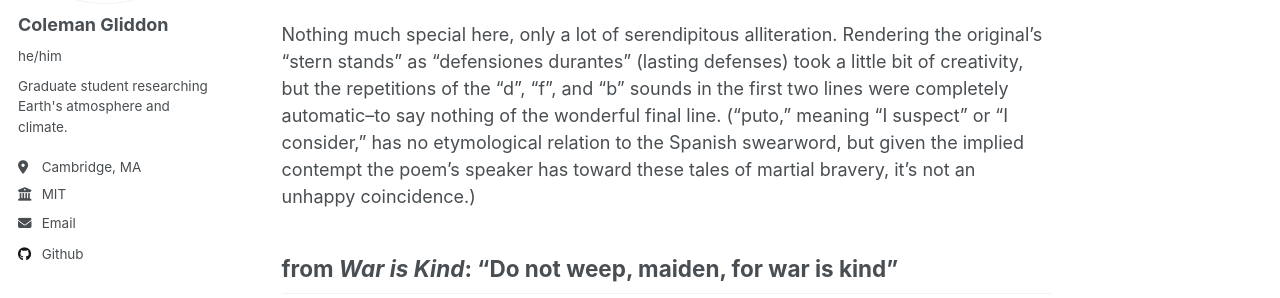
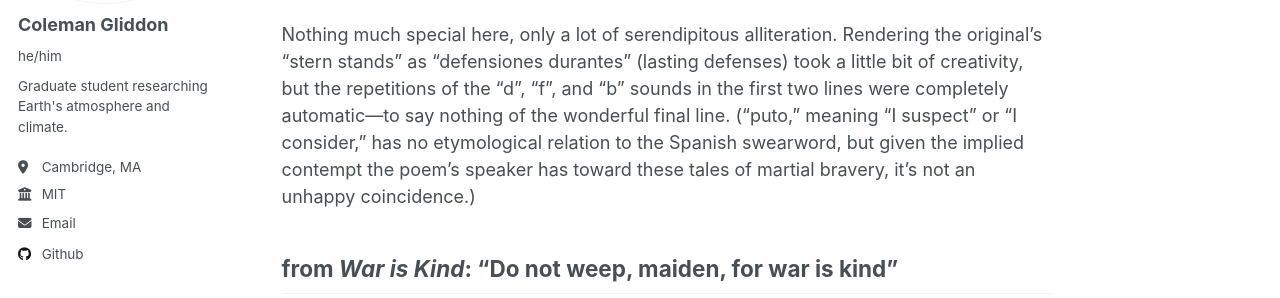
Before and after one commit to cjgliddon/cjgliddon.github.io, a Jekyll site: the page built from _posts/2025-01-12-three-poems-by-stephen-crane.md, in a window 1280 px wide and 900 px high, scrolled down 1147 px. Shown: the part 236-534 px from the top of the window. Built offline with Jekyll 4.4.1, drawn with Linux system fonts in a browser that asks for light colours.

```diff
--- a/_posts/2025-01-12-three-poems-by-stephen-crane.md
+++ b/_posts/2025-01-12-three-poems-by-stephen-crane.md
@@ -36,7 +36,7 @@ Maybe Crane's most famous poem, a striking portrait of our capacity for self-imm
 > "et cursus acri ad gloriam." \
 > —ah! sed puto facta fortiora fuisse.
 
-Nothing much special here, only a lot of serendipitous alliteration. Rendering the original's "stern stands" as "defensiones durantes" (lasting defenses) took a little bit of creativity, but the repetitions of the "d", "f", and "b" sounds in the first two lines were completely automatic–to say nothing of the wonderful final line. ("puto," meaning "I suspect" or "I consider," has no etymological relation to the Spanish swearword, but given the implied contempt the poem's speaker has toward these tales of martial bravery, it's not an unhappy coincidence.)
+Nothing much special here, only a lot of serendipitous alliteration. Rendering the original's "stern stands" as "defensiones durantes" (lasting defenses) took a little bit of creativity, but the repetitions of the "d", "f", and "b" sounds in the first two lines were completely automatic—to say nothing of the wonderful final line. ("puto," meaning "I suspect" or "I consider," has no etymological relation to the Spanish swearword, but given the implied contempt the poem's speaker has toward these tales of martial bravery, it's not an unhappy coincidence.)
 
 from *War is Kind*: "Do not weep, maiden, for war is kind"
 ------
```
